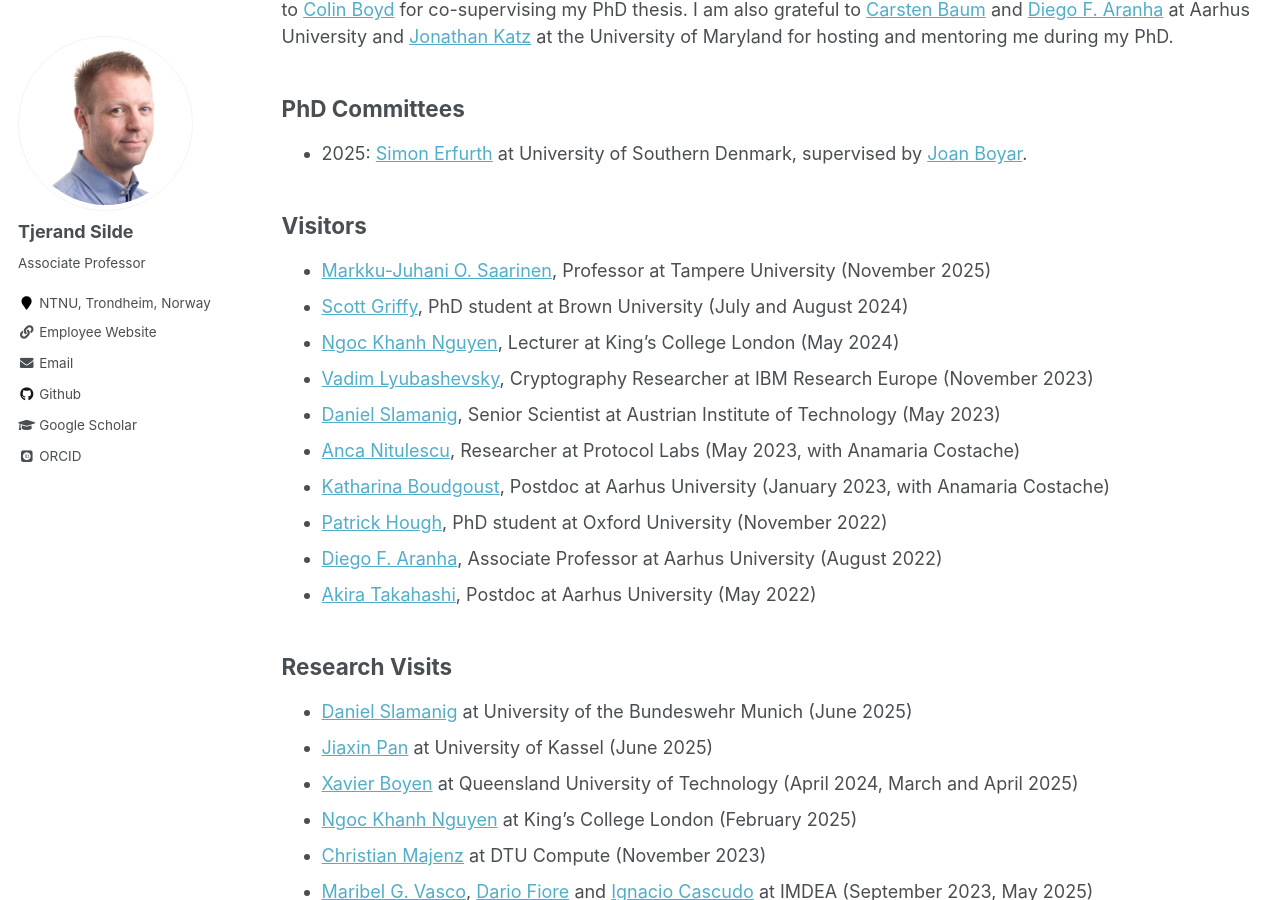
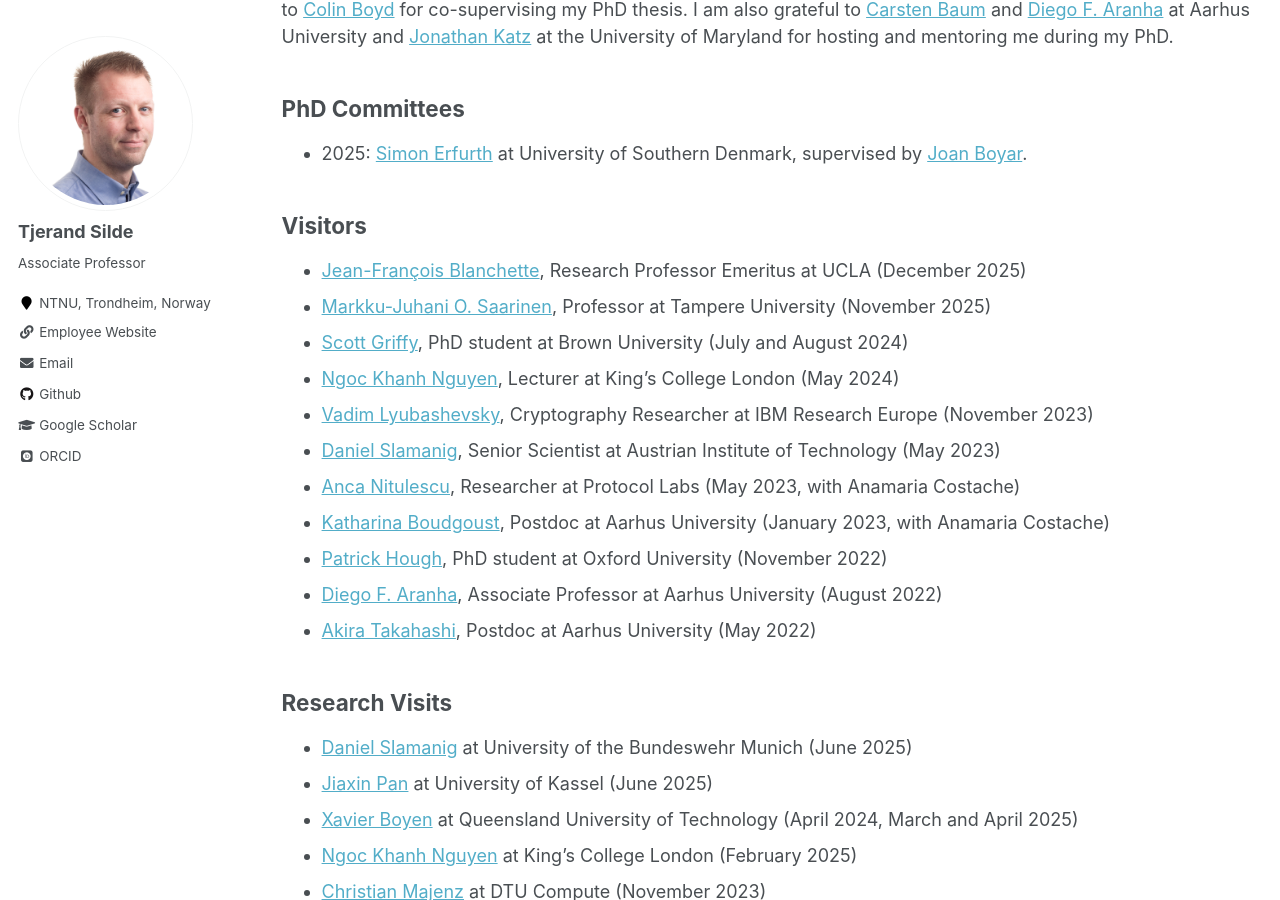
Before and after one commit to tjesi/tjesi.github.io, a Jekyll site: the page built from _pages/people.md, in a window 1280 px wide and 900 px high, scrolled down 1968 px. Built offline with Jekyll 4.4.1, drawn with Linux system fonts in a browser that asks for light colours; some web fonts are replaced.

Commit message:
Update people.md

```diff
--- a/_pages/people.md
+++ b/_pages/people.md
@@ -67,6 +67,7 @@ I am grateful to [Kristian Gjøsteen](https://www.ntnu.edu/employees/kristian.gj
 
 ## Visitors
 
+- [Jean-François Blanchette](https://pages.gseis.ucla.edu/faculty/blanchette), Research Professor Emeritus at UCLA (December 2025)
 - [Markku-Juhani O. Saarinen](https://mjos.fi), Professor at Tampere University (November 2025)
 - [Scott Griffy](https://scottgriffy.com), PhD student at Brown University (July and August 2024)
 - [Ngoc Khanh Nguyen](https://khanhcrypto.github.io), Lecturer at King's College London (May 2024)
```
